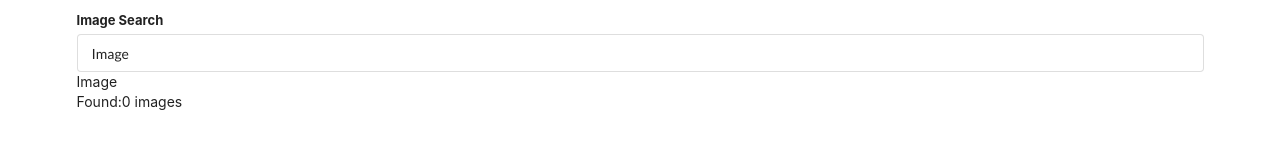
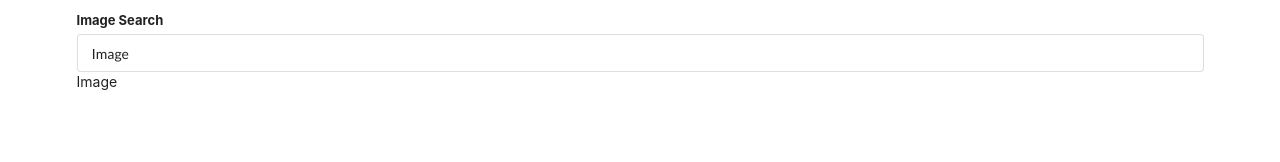
Before and after one commit to mosesglitch/Pic-Search-react, a React (Create React App) app: page / in a window 1280 px wide. Shown: the top 162 px of the page. Built offline with nearby package versions, Linux system fonts and the light colour scheme.

Commit message:
add imagelist component

```diff
--- a/src/components/App.js
+++ b/src/components/App.js
@@ -1,7 +1,7 @@
 import React from "react";
 import unsplash from "../api/unsplash";
 import SearchBar from "./SearchBar";
-
+import ImageLIst from "./ImageLIst";
 class App extends React.Component {
   state = { images: [] };
   // async onSearchSubmit(term) {
@@ -18,7 +18,7 @@
     return (
       <div className="ui container" style={{ marginTop: "10px" }}>
         <SearchBar onSubmit={this.onSearchSubmit} />
-        Found:{this.state.images.length} images
+        <ImageLIst images={this.state.images} />
       </div>
     );
   }
--- /dev/null
+++ b/src/components/ImageLIst.js
@@ -0,0 +1,11 @@
+import React from "react";
+
+const ImageLIst = (props) => {
+  console.log(props.images);
+  const images = props.images.map((image) => {
+    return <img src={image.urls.regular} />;
+  });
+  return <div>{images}</div>;
+};
+
+export default ImageLIst;
```
